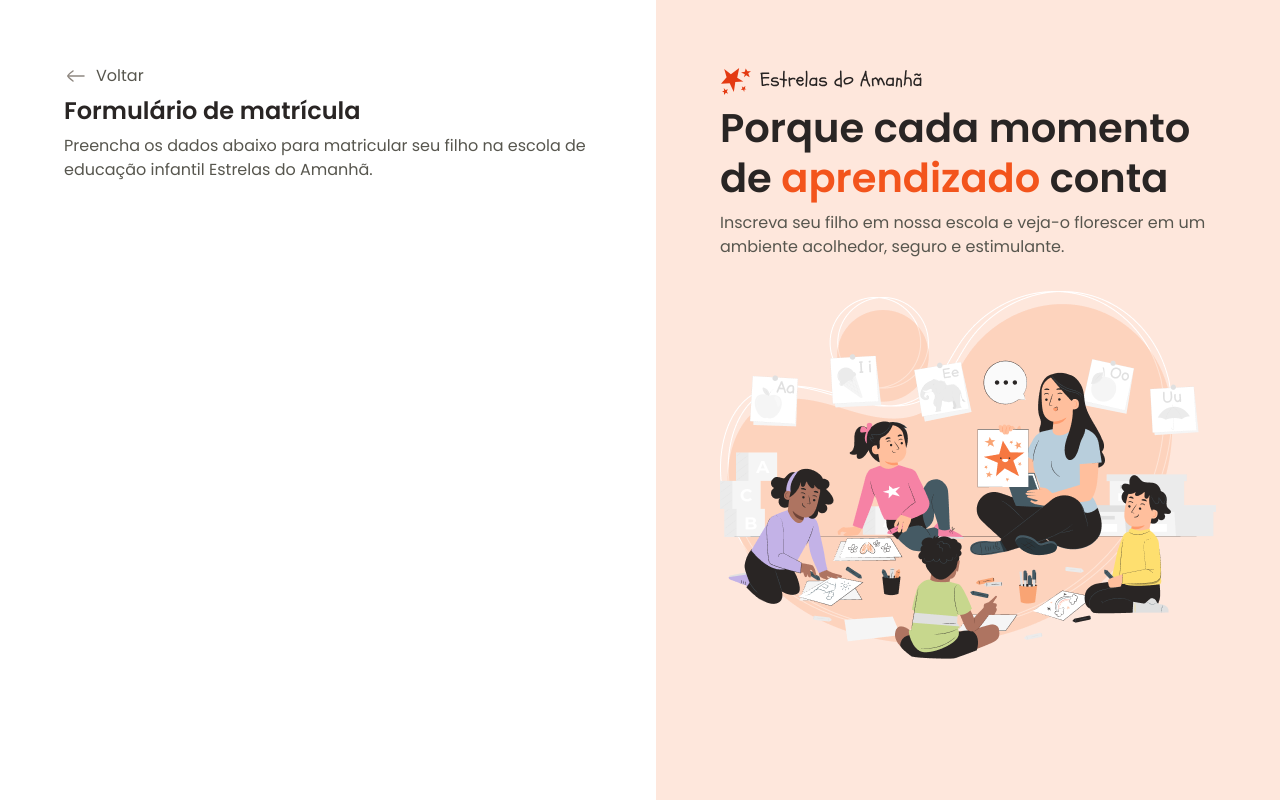
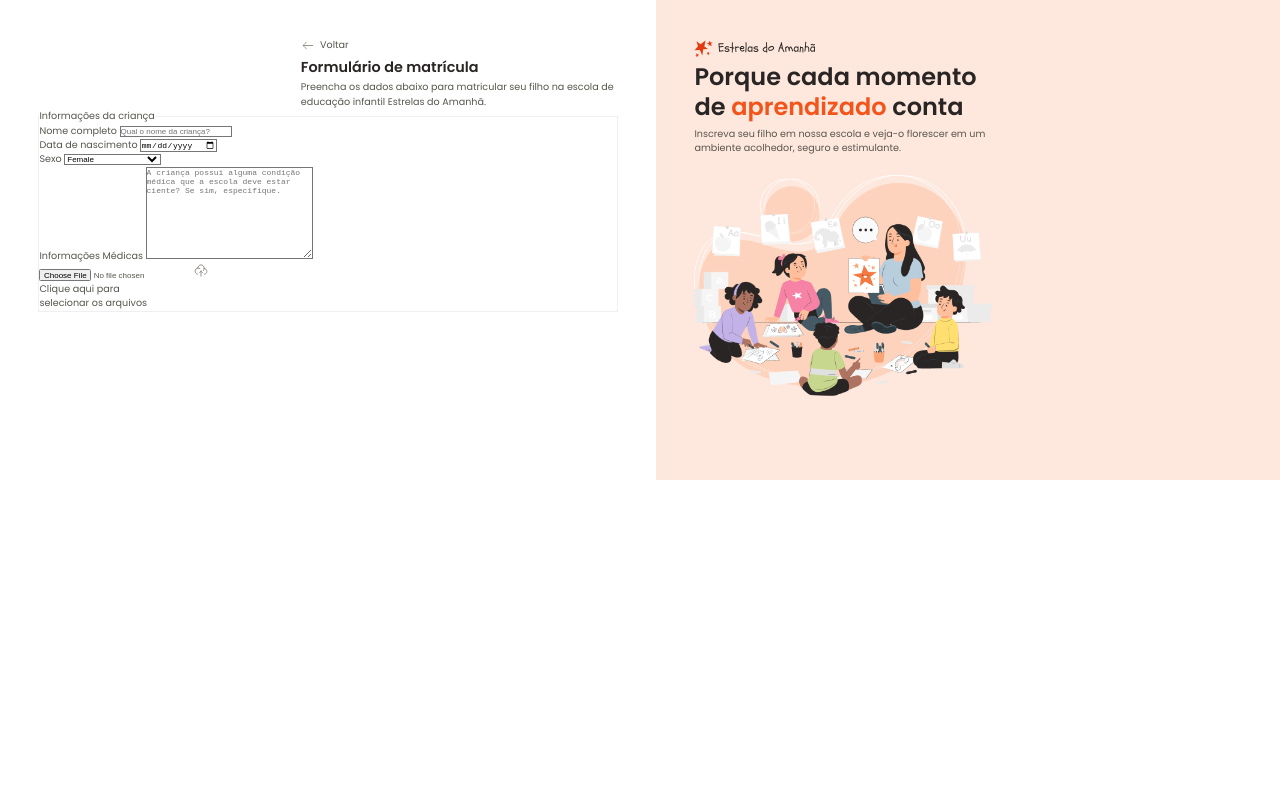
Before and after one commit to gobstech/form-matricula-criancas, a plain HTML site: page index.html in a window 1280 px wide. Drawn offline with Linux system fonts and the light colour scheme.

Commit message:
starting form construction

```diff
--- a/index.html
+++ b/index.html
@@ -2,16 +2,16 @@
 <html lang="pt-br">
 
 <head>
-  <link rel="preconnect" href="https://fonts.googleapis.com">
-  <link rel="preconnect" href="https://fonts.gstatic.com" crossorigin>
+  <link rel="preconnect" href="https://fonts.googleapis.com" />
+  <link rel="preconnect" href="https://fonts.gstatic.com" crossorigin />
 
-  <meta charset="UTF-8">
-  <meta name="viewport" content="width=device-width, initial-scale=1.0">
+  <meta charset="UTF-8" />
+  <meta name="viewport" content="width=device-width, initial-scale=1.0" />
   <title>Estrelas do Amanhã</title>
-  <link rel="stylesheet" href="/styles/index.css">
+  <link rel="stylesheet" href="/styles/index.css" />
   <link
     href="https://fonts.googleapis.com/css2?family=Poppins:ital,wght@0,100;0,200;0,300;0,400;0,500;0,600;0,700;0,800;0,900;1,100;1,200;1,300;1,400;1,500;1,600;1,700;1,800;1,900&display=swap"
-    rel="stylesheet">
+    rel="stylesheet" />
 </head>
 
 <body>
@@ -19,22 +19,67 @@
     <main>
       <div class="main-container">
         <div class="back">
-          <img src="assets/icons/arrow-left-02.svg" alt="Voltar">
+          <img src="assets/icons/arrow-left-02.svg" alt="Voltar" />
           <span>Voltar</span>
         </div>
 
         <h1>Formulário de matrícula</h1>
-        <p>Preencha os dados abaixo para matricular seu filho na escola de educação infantil Estrelas do Amanhã.</p>
+        <p>
+          Preencha os dados abaixo para matricular seu filho na escola de
+          educação infantil Estrelas do Amanhã.
+        </p>
       </div>
+
+      <form method="post" enctype="multipart/form-data">
+        <fieldset class="child-info">
+          <legend>Informações da criança</legend>
+
+          <div class="input-wrapper">
+            <label for="fullname">Nome completo</label>
+            <input type="text" id="fullname" placeholder="Qual o nome da criança?" />
+          </div>
+
+          <div class="input-wrapper">
+            <label for="">Data de nascimento</label>
+            <input type="date" id="birth" lang="pt-BR" />
+          </div>
+
+          <div class="select-wrapper">
+            <label for="gender">Sexo</label>
+            <select name="gender" id="gender">
+              <option value="female">Female</option>
+              <option value="male">Masculino</option>
+              <option value="na">Prefiro não responder</option>
+            </select>
+          </div>
+
+          <div class="textarea-wrapper">
+            <label for="medical-info">Informações Médicas</label>
+            <textarea name="medical-info" id="medical-info" cols="30" rows="10"
+              placeholder="A criança possui alguma condição médica que a escola deve estar ciente? Se sim, especifique."></textarea>
+          </div>
+
+          <div class="droparea-wrapper">
+            <input type="file" name="birth-file" id="birth-file">
+            <img src="assets/icons/cloud-upload.svg" alt="">
+            <p>Clique aqui para <br> selecionar os arquivos </p>
+          </div>
+
+        </fieldset>
+      </form>
     </main>
 
     <aside>
       <div class="aside-container">
-        <header><img src="assets/icons/logo.svg" alt="Logo da escola Estrelas do amanhã">
+        <header>
+          <img src="assets/icons/logo.svg" alt="Logo da escola Estrelas do amanhã" />
           <h2>Porque cada momento de <span>aprendizado</span> conta</h2>
-          <p>Inscreva seu filho em nossa escola e veja-o florescer em um ambiente acolhedor, seguro e estimulante.</p>
+          <p>
+            Inscreva seu filho em nossa escola e veja-o florescer em um
+            ambiente acolhedor, seguro e estimulante.
+          </p>
         </header>
-        <img src="assets/Illustration.png" alt="Ilustração de uma professora com crianças prestando atenção">
+        <img src="assets/Illustration.png" alt="Ilustração de uma professora com crianças prestando atenção" />
       </div>
     </aside>
   </div>
--- a/styles/global.css
+++ b/styles/global.css
@@ -19,6 +19,8 @@
   --stroke-default: #d6d3d1;
   --stroke-highlight: #f3541c;
   --semantic-error: #dc2626;
+
+  zoom: 60%;
 }
 
 body {
```
